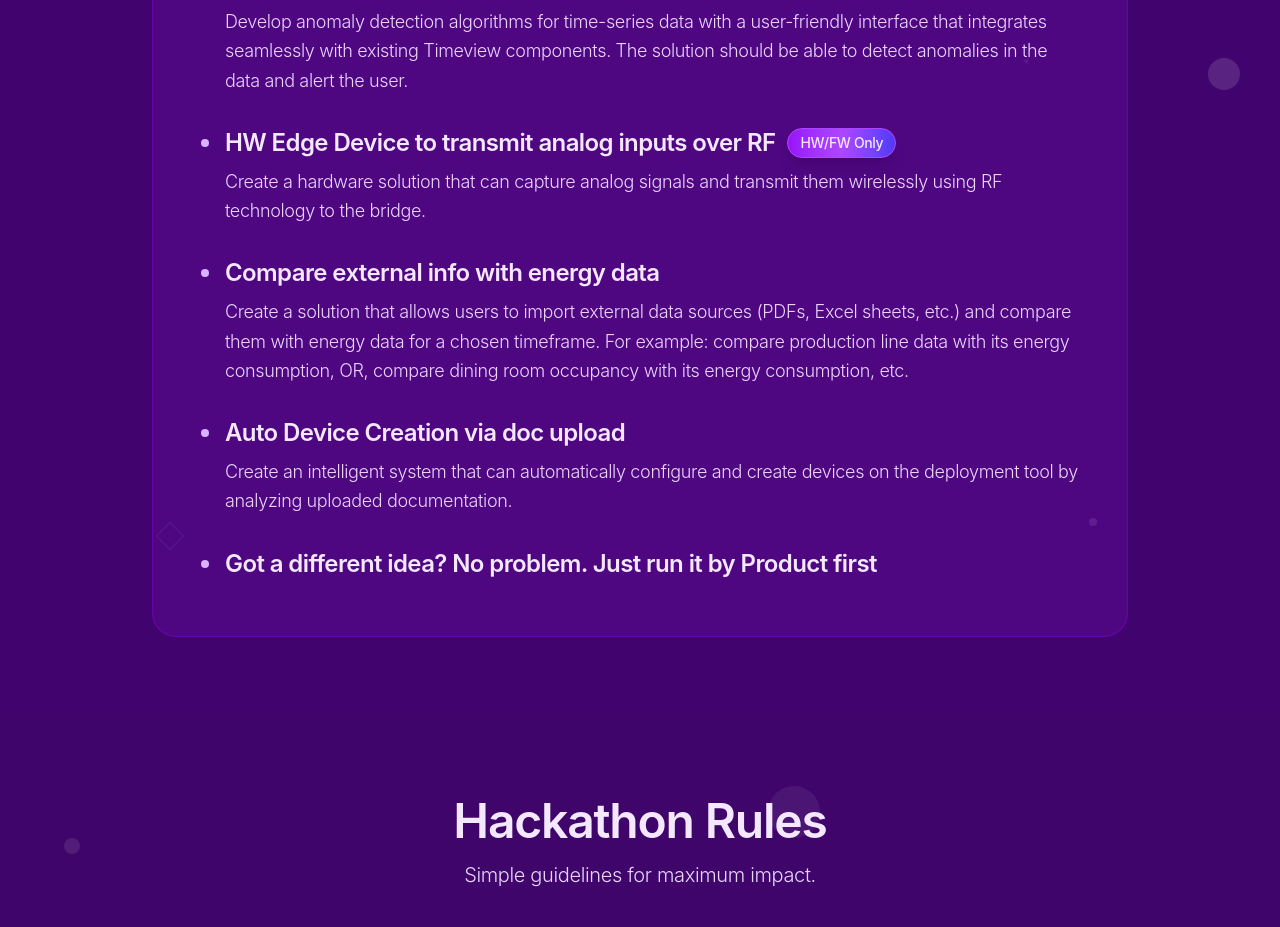
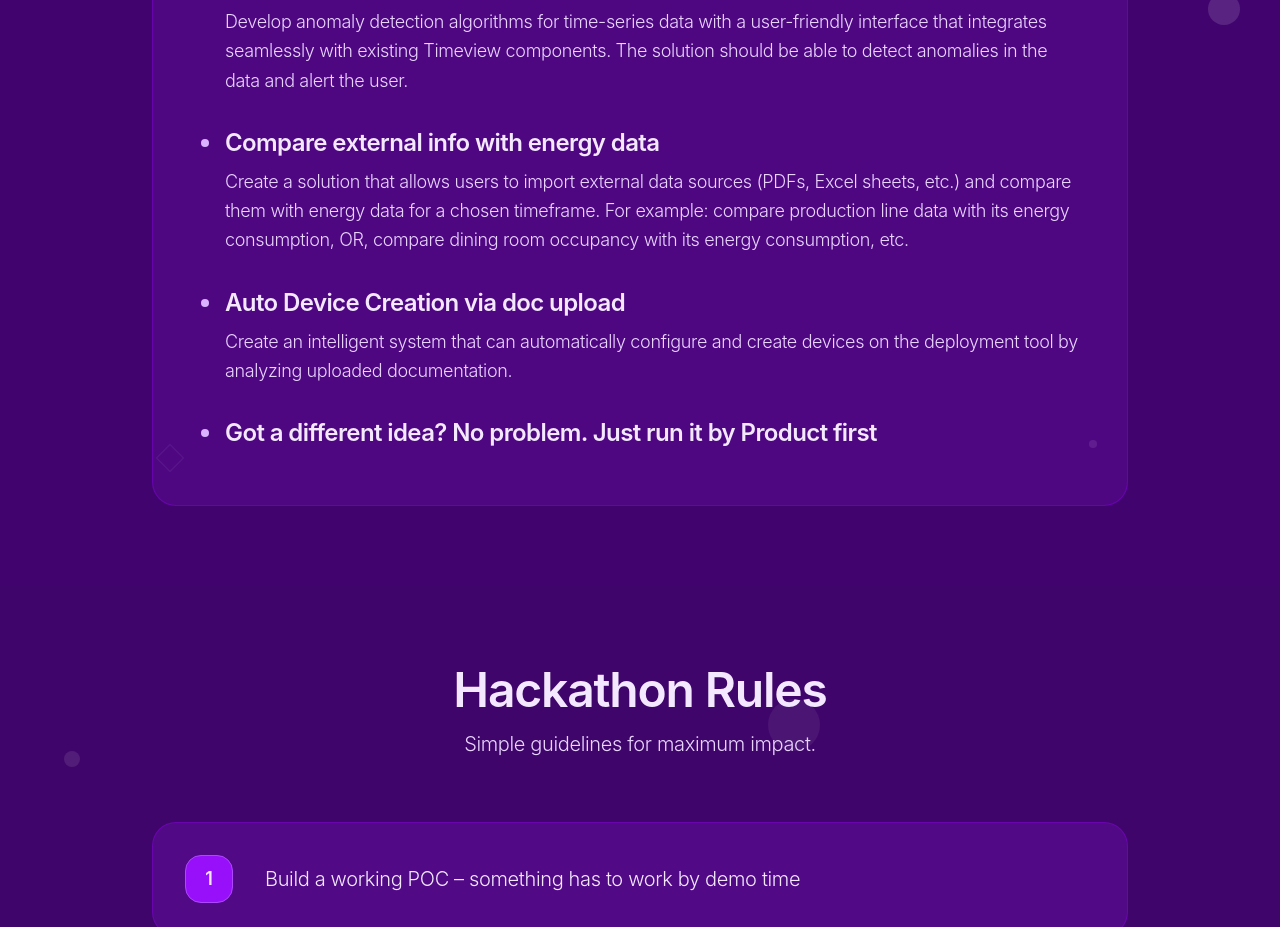
Before and after one commit to omriland/ai-hackathon, a Next.js app: page / in a window 1280 px wide. Shown: the part 2280-3207 px from the top of the page. Built offline with nearby package versions, Linux system fonts and the light colour scheme.

Commit message:
Remove outdated hardware project description from the home page for improved content relevance and clarity.

```diff
--- a/src/app/page.tsx
+++ b/src/app/page.tsx
@@ -486,18 +486,6 @@ export default function Home() {
                   </div>
                 </li>
 
-                <li className="flex items-start gap-4">
-                  <div className="w-2 h-2 bg-purple-300 rounded-full mt-3 flex-shrink-0"></div>
-                  <div className="flex-1">
-                    <div className="flex items-center gap-3 mb-2">
-                      <h3 className="text-2xl font-semibold text-purple-100 tracking-tight">HW Edge Device to transmit analog inputs over RF</h3>
-                      <span className="bg-gradient-to-r from-purple-600 via-purple-500 to-indigo-600 text-purple-100 text-sm font-medium px-3 py-1 rounded-full border border-purple-500 shadow-lg">
-                        HW/FW Only
-                      </span>
-                    </div>
-                    <p className="text-purple-200 font-light text-lg leading-relaxed">Create a hardware solution that can capture analog signals and transmit them wirelessly using RF technology to the bridge.</p>
-                  </div>
-                </li>
 
 
                 <li className="flex items-start gap-4">
```
